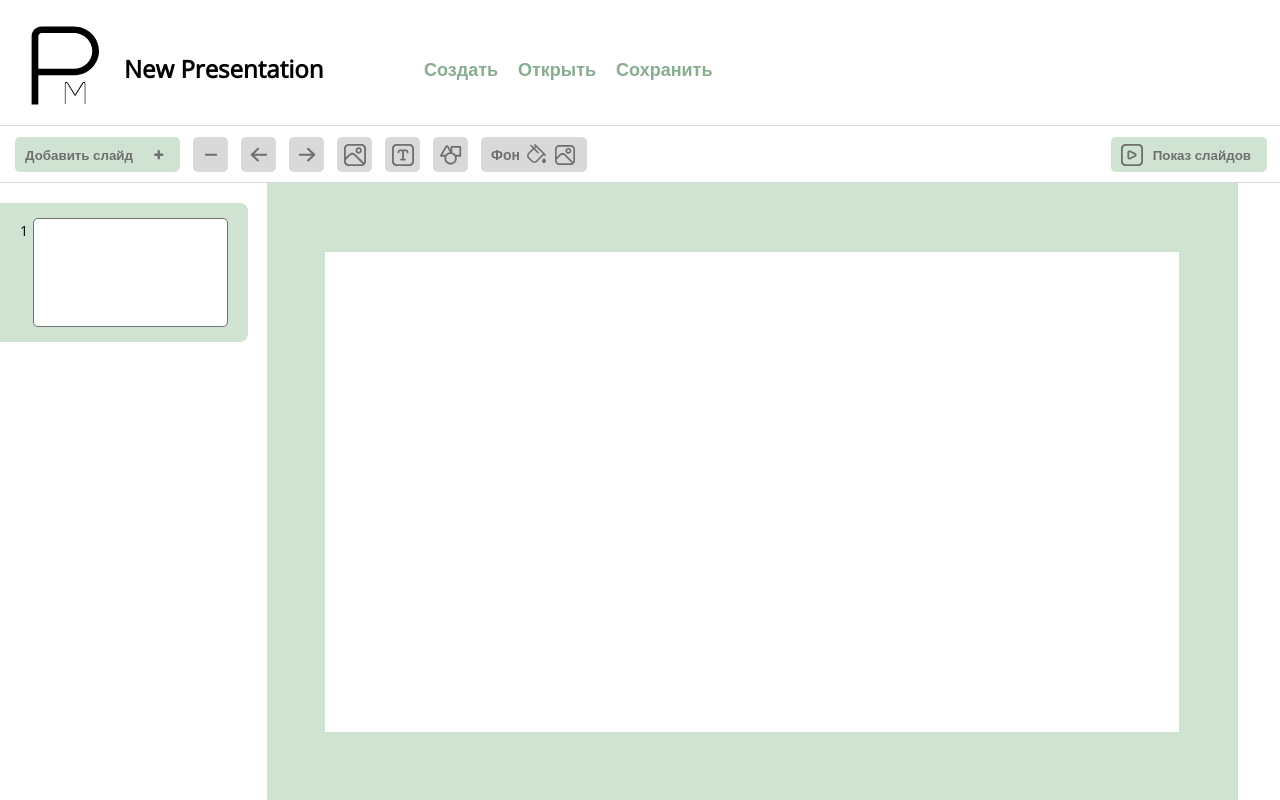
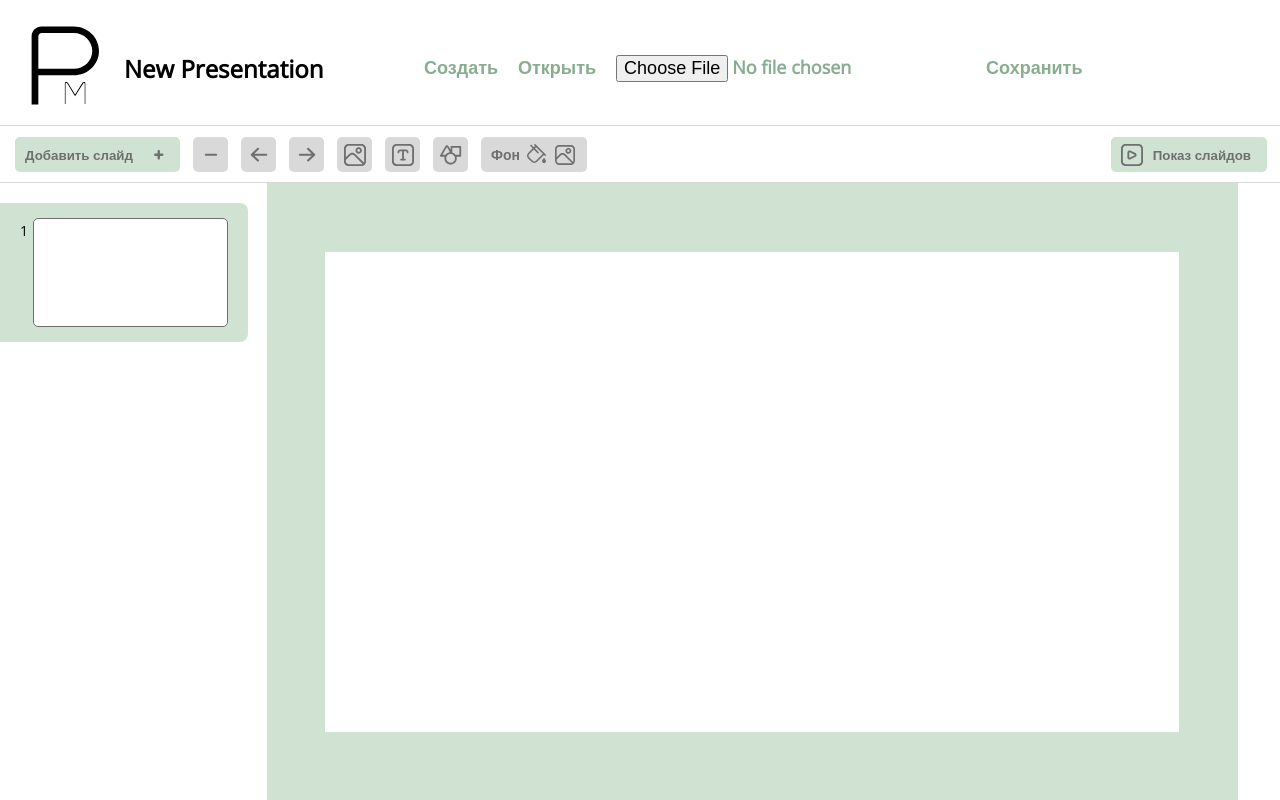
Before and after one commit to DmitryIldyukov/FrontEndPresentationMaker, a React (Create React App) app: page / in a window 1280 px wide. Built offline with nearby package versions, Linux system fonts and the light colour scheme.

Commit message:
я ***** ******** ****** экспорт импорт json))

```diff
--- a/src/components/editor/EditorFn.tsx
+++ b/src/components/editor/EditorFn.tsx
@@ -17,7 +17,9 @@ import {
     editTextFontItalic,
     editTextFontBold,
     editTextFontFamily,
-    editTextContent
+    editTextContent,
+     convertJsonToPresentation,
+      convertPresentationToJson
 } from "../../types/functions";
 import {dispatch} from "./Editor";
 
@@ -105,3 +107,10 @@ export const changeFontFamilyHandler = (blockId: number, slideId: number, newFon
 export const changeTextContent = (blockId: number, slideId: number, newContent: string) => {
     dispatch(editTextContent, {blockId, slideId, newContent})
 }
+export const saveAsJsonHandler = () => {
+    dispatch(convertPresentationToJson, {})
+}
+
+export const openJsonHandler = (json: string) => {
+    dispatch(convertJsonToPresentation, json);
+}
--- a/src/components/header/Header.tsx
+++ b/src/components/header/Header.tsx
@@ -3,8 +3,20 @@ import styles from './Header.module.css';
 import logo from '../../assets/logo.svg';
 import PresentationName from "./PresentationName";
 import { createPresentationHandler } from '../editor/EditorFn';
+import {saveAsJsonHandler, openJsonHandler} from '../editor/EditorFn'
 
 export function Header(Props: { presentation: Presentation }) {
+    const fileChangeHandle = (e: any) => {
+        const file: any  = e.target.files[0];
+        const reader = new FileReader();
+        reader.readAsText(file);
+        reader.onload = () => {
+            let result = reader.result
+            if (typeof result === 'string') {
+                openJsonHandler(result);
+            }
+        }
+    }
     return (
         <div className={styles.header}>
             <img className={styles.headerLogo} src={logo} alt=""/>
@@ -14,11 +26,16 @@ export function Header(Props: { presentation: Presentation }) {
                     <li className={styles.headerTool}>
                         <button onClick={createPresentationHandler} className={styles.headerButton}>Создать</button>
                     </li>
+                    <label htmlFor='json-file-handler' className={styles.headerButton}>Открыть</label>
+                <input
+                    onChange={fileChangeHandle}
+                    id='json-file-handler'
+                    type='file'
+                    accept='.json'
+                    className={styles.headerButton}
+                />
                     <li className={styles.headerTool}>
-                        <button className={styles.headerButton}>Открыть</button>
-                    </li>
-                    <li className={styles.headerTool}>
-                        <button className={styles.headerButton}>Сохранить</button>
+                        <button  onClick={saveAsJsonHandler} className={styles.headerButton}>Сохранить</button>
                     </li>
                 </ul>
             </div>
--- a/src/types/functions.ts
+++ b/src/types/functions.ts
@@ -1,4 +1,21 @@
 import {defaultSlide, defaultSlideBackground} from "./consts"
+
+export function convertPresentationToJson(editor: Editor): Editor {
+    const json: string = JSON.stringify(editor.presentation);
+    const blob = new Blob([json], { type: "text/plain" });
+    const link = document.createElement("a");
+    link.setAttribute("href", URL.createObjectURL(blob));
+    link.setAttribute("download", editor.presentation.presentationName + ".json");
+    link.click();
+    return editor;
+}
+export function convertJsonToPresentation(editor: Editor, json: string): Editor {
+    if (typeof json === "object") {
+        return json;
+    }
+    editor.presentation = JSON.parse(json);
+    return editor;
+}
 
 export function createPresentation(): Editor {
     return {
```
